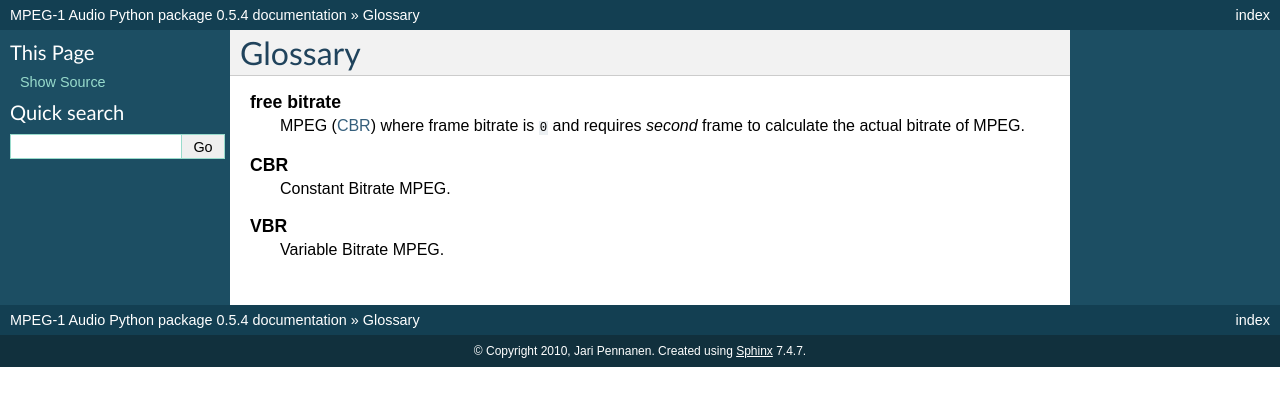
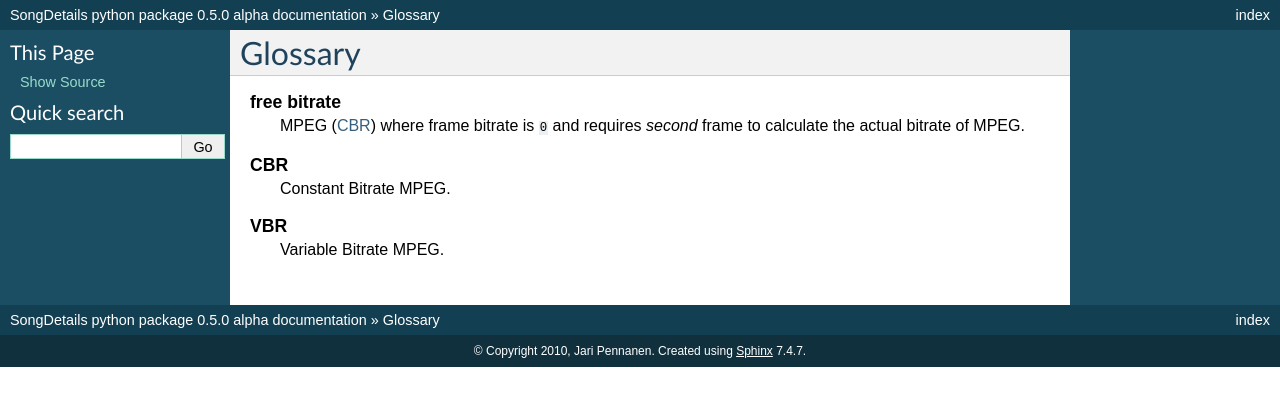
Before and after one commit to Ciantic/songdetails, a Sphinx documentation site: the page built from docs/glossary.rst, in a window 1280 px wide. Shown: the top 406 px of the page. Built offline with Sphinx 7.4.7, drawn with Linux system fonts in a browser that asks for light colours.

Commit message:
Old details...

```diff
--- a/docs/conf.py
+++ b/docs/conf.py
@@ -5,10 +5,10 @@ extensions = ['sphinx.ext.autodoc', 'sphinx.ext.doctest', 'sphinx.ext.todo']
 templates_path = ['_templates']
 source_suffix = '.rst'
 master_doc = 'index'
-project = u'MPEG-1 Audio Python package'
+project = u'SongDetails python package'
 copyright = u'2010, Jari Pennanen'
-version = '0.5.4'
-release = '0.5.4'
+version = '0.5.0'
+release = '0.5.0 alpha'
 exclude_trees = ['_build']
 pygments_style = 'sphinx'
 
@@ -16,12 +16,12 @@ pygments_style = 'sphinx'
 
 html_theme = 'default'
 html_static_path = ['_static']
-htmlhelp_basename = 'MPEG-1AudioPythonpackagedoc'
+htmlhelp_basename = 'songdetailsdoc'
 
 # LaTeX ---------------------------------------
 
 latex_documents = [
-  ('index', 'MPEG-1AudioPythonpackage.tex', u'MPEG-1 Audio Python package Documentation',
+  ('index', 'songdetailsdoc.tex', u'SongDetails python package documentation',
    u'Jari Pennanen', 'manual'),
 ]
 
```
